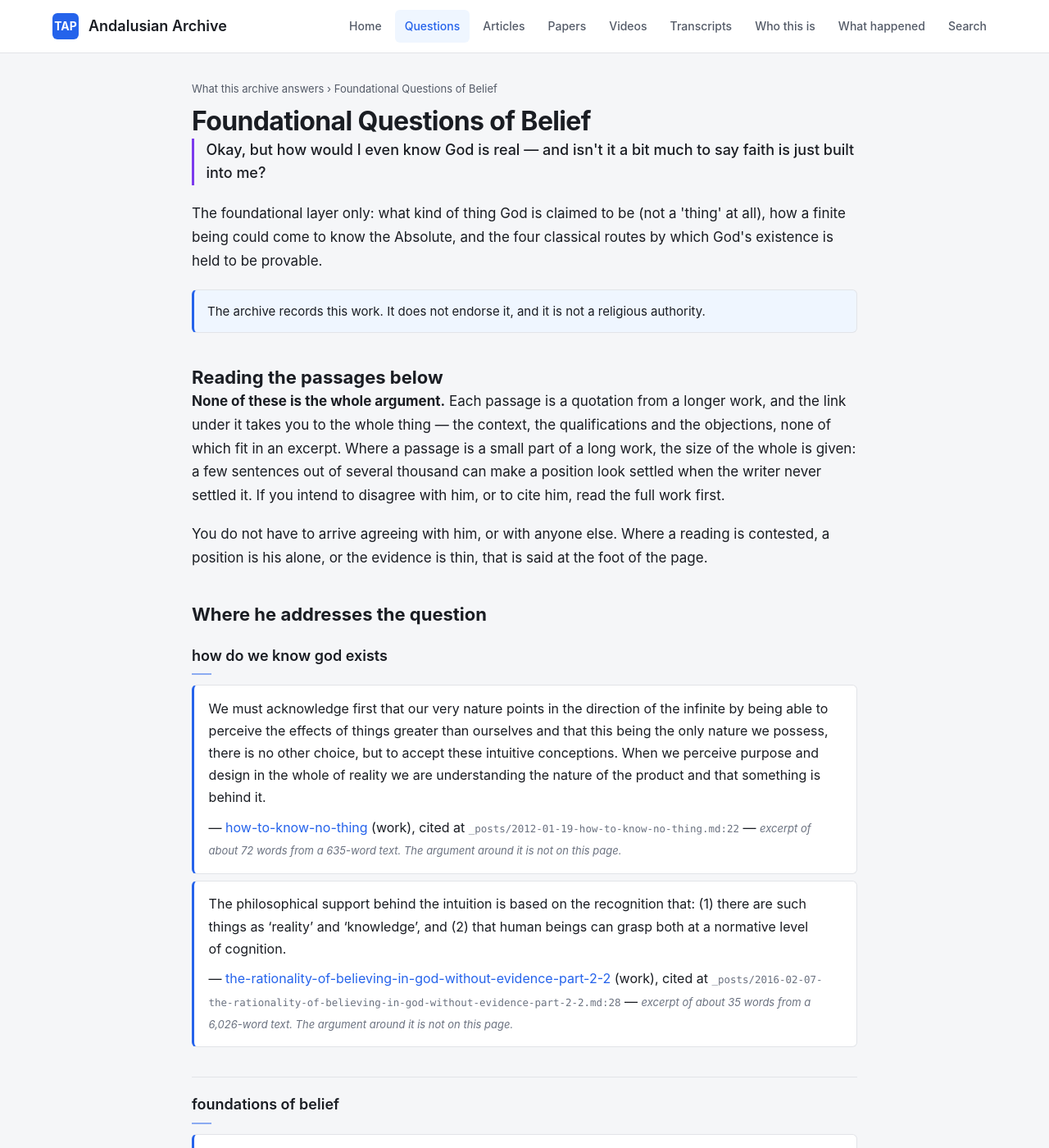
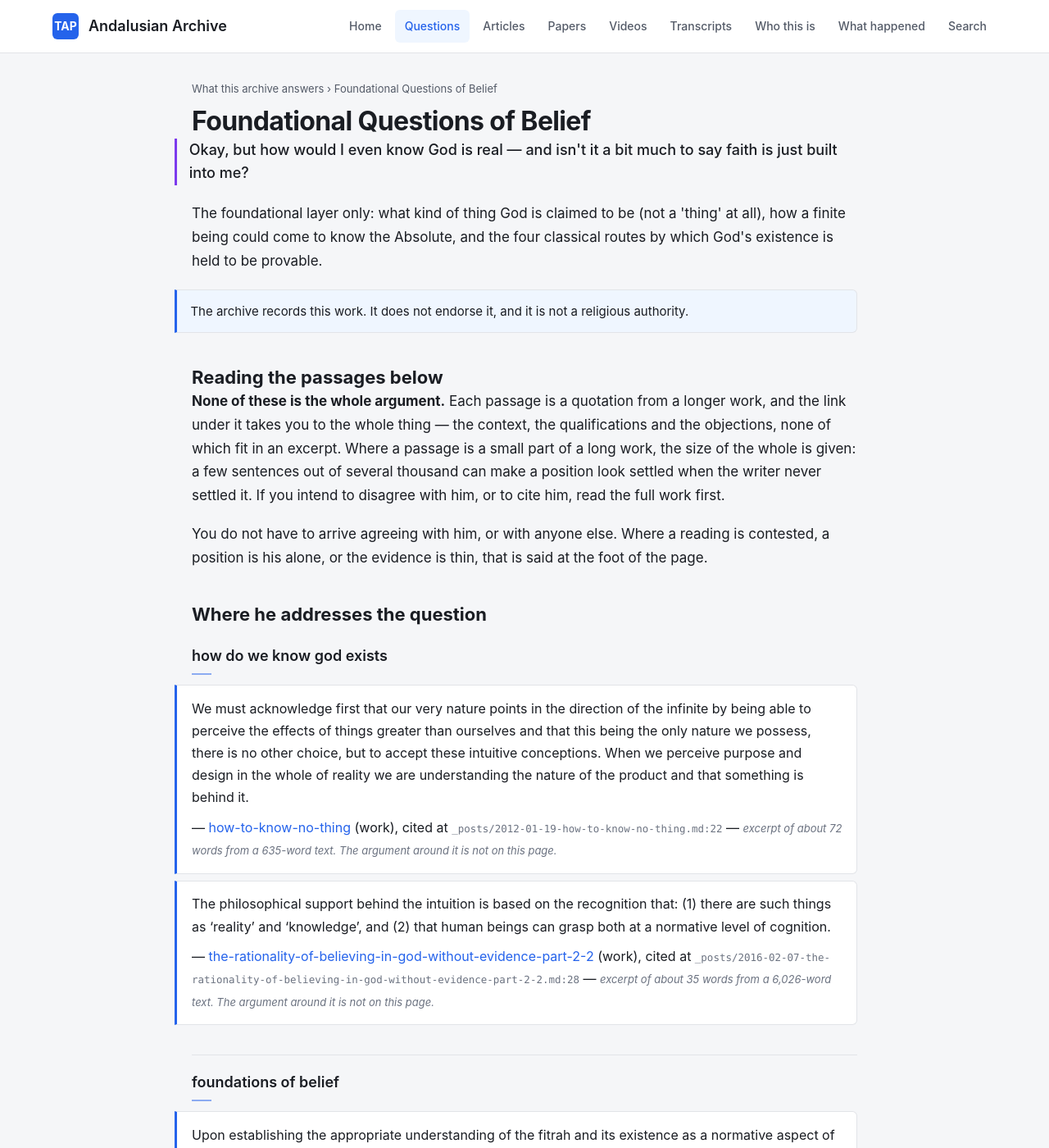
Before and after one commit to the-andalusian-project-archive/andalusian-archive, a Jekyll site: the page built from topics/aqeedah-basics.md, in a window 1280 px wide and 1400 px high. Shown: the whole window at 82% size. Built offline with Jekyll 4.4.1, drawn with Linux system fonts in a browser that asks for light colours.

Commit message:
fix: one left edge for the whole text column
The section below the title was visibly misaligned. Measured at 1280px, every
element BOX started at x=226 but four of them started their TEXT somewhere else:
the lead paragraph at 243, the note box at 245, a blockquote at 246, a caution
item at 270. Three different insets for one column, and the lead paragraph under
the title was the most visible of them.

The cause is an element having a left border AND its own padding-left. The box
sits on the margin, the border draws at the margin, and the padding then pushes
the first line right - while the heading above it starts on the margin. Nothing
aligns because nothing was asked to.

The accents are worth keeping - they are how the eye finds the lead, the caveat
and the machine-transcript disclaimer - so the bar is hung in the gutter instead
of pushing the text out of it. A negative left margin of border + padding
cancels the inset exactly:

    text_left = (content_edge - inset - rule) + rule + inset = content_edge

Guarded to 920px and up. The container is 860px, so below that it fills the
viewport and a negative margin would push the bar off-screen and scroll the page
sideways; under the breakpoint the text is allowed to sit inside the bar, which
is the only option when there is no gutter to hang it in.

```diff
--- a/assets/css/style.css
+++ b/assets/css/style.css
@@ -2093,3 +2093,61 @@ tr:hover td {
   font-size: 0.75rem;
   font-weight: 700;
 }
+
+/* ============================================================================
+   ONE LEFT EDGE (2026-09-28)
+
+   Measured on the built site at 1280px, every box started at x=226 but the
+   text inside four of them did not: the lead paragraph at 243, the note box at
+   245, a blockquote at 246, a caution item at 270. Three different insets for
+   what is one column, all produced by an element having a left border AND its
+   own padding-left, which pushes its first line right while the heading above
+   it starts on the margin.
+
+   The fix is not to remove the accents - they are how the eye finds the lead,
+   the caveat and the disclaimer. It is to hang the accent BAR in the gutter
+   instead of pushing the text out of it. A negative left margin equal to
+   border + padding puts the bar where it was and returns the text to the
+   content edge exactly, because the two cancel:
+
+       text_left = (content_edge - inset - rule) + rule + inset = content_edge
+
+   Above 920px only. The container is 860px, so below that it fills the viewport
+   and a negative margin would push the accent bar off-screen and scroll the
+   page sideways. Verified: overhang and all four insets at 0 with no horizontal
+   overflow at 375 / 768 / 1280 / 1920.
+   ============================================================================ */
+
+@media (min-width: 920px) {
+  .page-content > p.lead,
+  .page-content > p.note,
+  .page-content > .prose-note,
+  .page-content blockquote,
+  .page-content .topic-backlinks {
+    --rule: 3px;
+    --inset: 1.1rem;
+    margin-left: calc(-1 * (var(--inset) + var(--rule)));
+    padding-right: var(--inset);
+    border-top-left-radius: 0;
+    border-bottom-left-radius: 0;
+  }
+
+  /* The caution list puts a badge in its padding; the same cancellation puts
+     the badge in the gutter and the text back on the edge. */
+  .page-content .caution-list li {
+    margin-left: -1.4rem;
+  }
+}
+
+/* Below the breakpoint the bar stays on the margin and the text is allowed to
+   sit inside it, which is the only option when there is no gutter to hang it in. */
+@media (max-width: 919px) {
+  .page-content > p.lead,
+  .page-content > p.note,
+  .page-content > .prose-note,
+  .page-content blockquote {
+    --inset: 1.1rem;
+    padding-left: var(--inset);
+    padding-right: var(--inset);
+  }
+}
```
